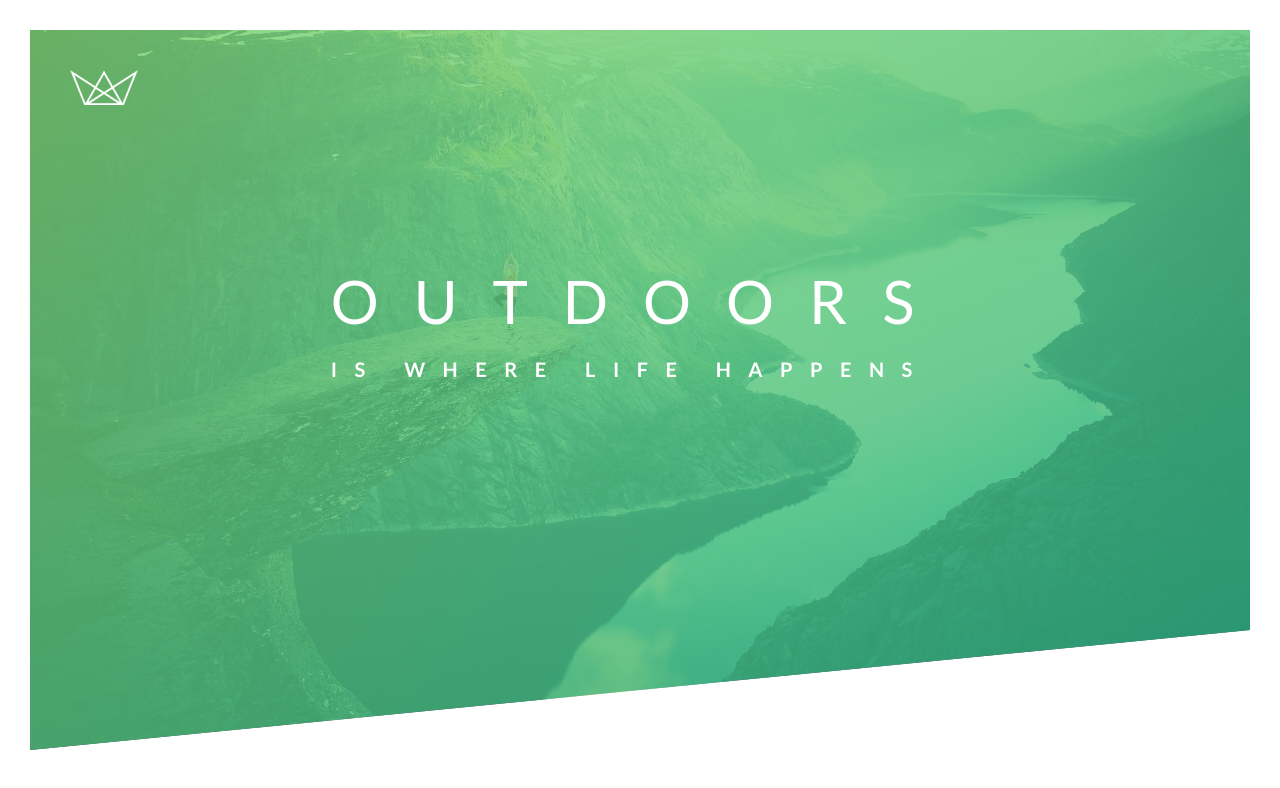
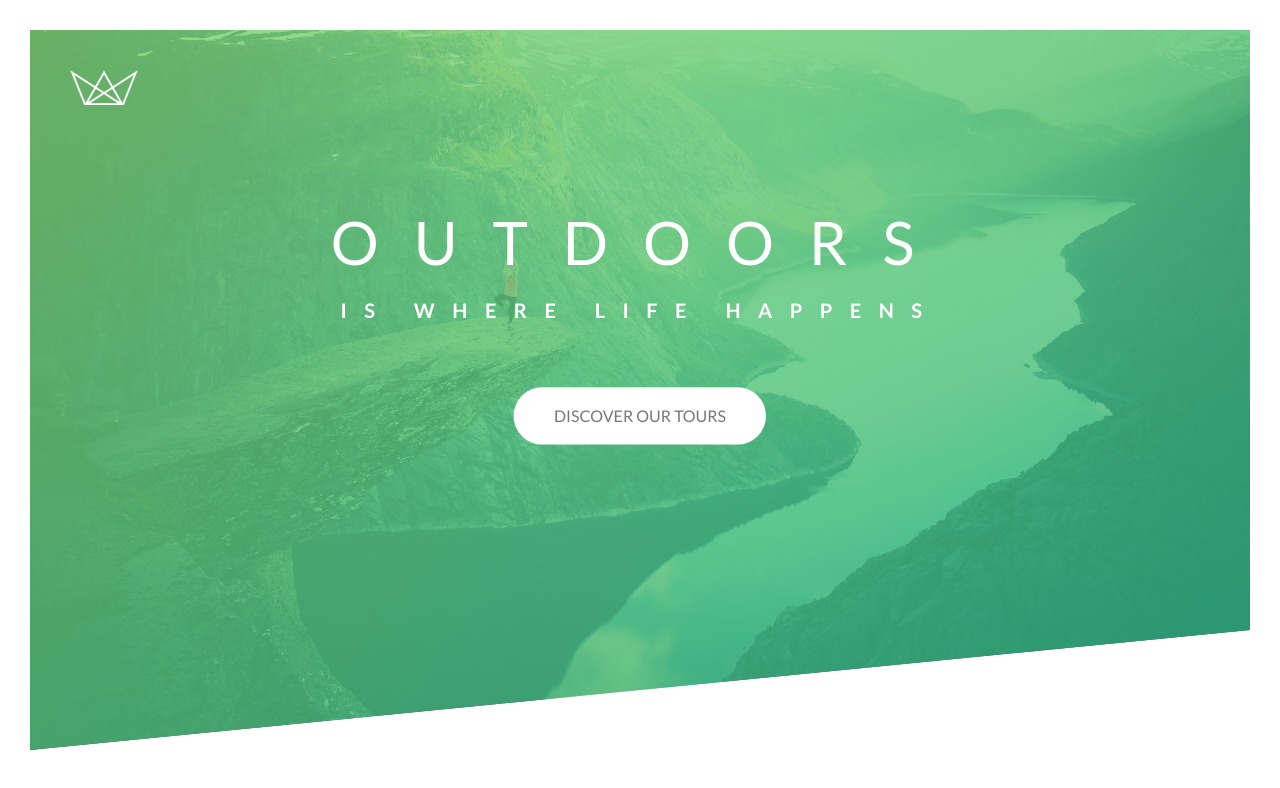
Before and after one commit to ARUNMOHAN9/basic-web-design, an Angular app: page /natours in a window 1280 px wide. Shown: the top 788 px of the page. Built offline with nearby package versions, Linux system fonts and the light colour scheme.

Commit message:
button complete

```diff
--- a/src/app/natours/first-scroll-view/first-scroll-view.component.html
+++ b/src/app/natours/first-scroll-view/first-scroll-view.component.html
@@ -8,5 +8,7 @@
             <span class="heading-primary-main">Outdoors</span>
             <span class="heading-primary-sub">is where life happens</span>
         </h1>
+
+        <a href="#" class="btn btn-white">Discover our tours</a>
     </div>
 </header>
--- a/src/app/natours/first-scroll-view/first-scroll-view.component.scss
+++ b/src/app/natours/first-scroll-view/first-scroll-view.component.scss
@@ -28,10 +28,12 @@
     left: 50%;
     top: 40%;
     transform: translate(-50%, -50%);
+    text-align: center;
 
     .heading-primary {
       color: white;
       text-transform: uppercase;
+      margin-bottom: 60px;
 
       .heading-primary-main {
         display: block;
@@ -51,6 +53,61 @@
         animation: moveInRight 1s ease-out;
       }
     }
+  }
+
+  .btn {
+    transition: transform 200ms;
+    backface-visibility: hidden;
+    position: relative;
+    animation: moveToUp 0.5s ease-in-out 0.75;
+    animation-fill-mode: backwards;
+  }
+
+  .btn:link,
+  .btn:visited {
+    text-transform: uppercase;
+    text-decoration: none;
+    padding: 15px 40px;
+    display: inline-block;
+    border-radius: 100px;
+  }
+
+  .btn:hover {
+    transform: translateY(-3px);
+    box-shadow: 0 10px 20px rgba(0, 0, 0, 0.2);
+    transition: transform 200ms;
+
+    &:after {
+      transform: scaleX(1.4) scaleY(1.6);
+      opacity: 0;
+    }
+  }
+
+  .btn:active {
+    transform: translateY(-1px);
+    box-shadow: 0 5px 10px rgba(0, 0, 0, 0.2);
+  }
+
+  .btn-white {
+    background-color: white;
+    color: #777;
+  }
+
+  .btn::after {
+    content: "";
+    display: inline-block;
+    width: 100%;
+    height: 100%;
+    border-radius: 100px;
+    position: absolute;
+    top: 0;
+    left: 0;
+    z-index: -1;
+    transition: all 0.4s;
+  }
+
+  .btn-white::after {
+    background-color: #fff;
   }
 }
 
@@ -85,3 +142,15 @@
     transform: translateX(0);
   }
 }
+
+@keyframes moveToUp {
+  0% {
+    opacity: 0;
+    transform: translateY(30px);
+  }
+
+  100% {
+    opacity: 1;
+    transform: translateY(0);
+  }
+}
```
